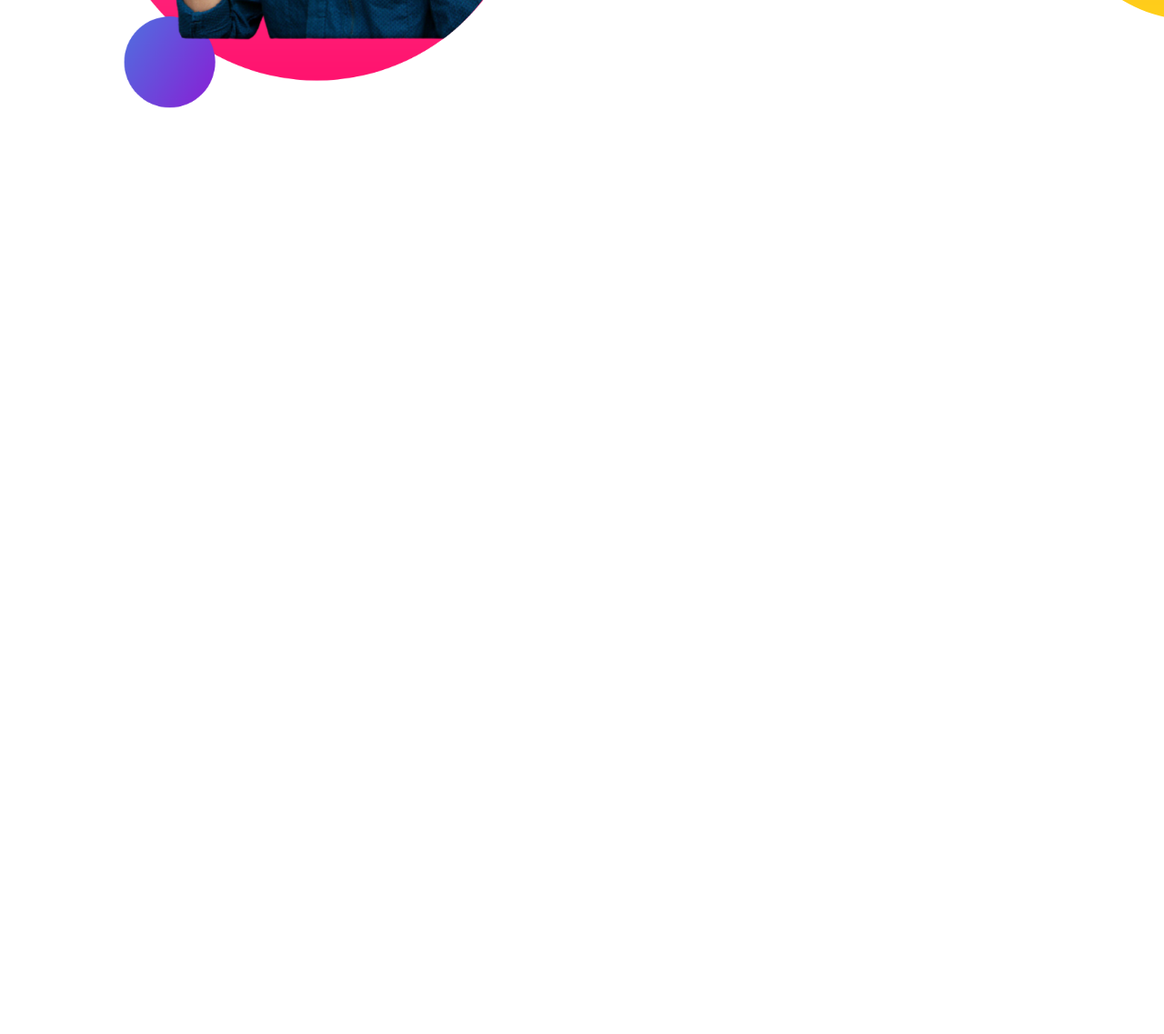
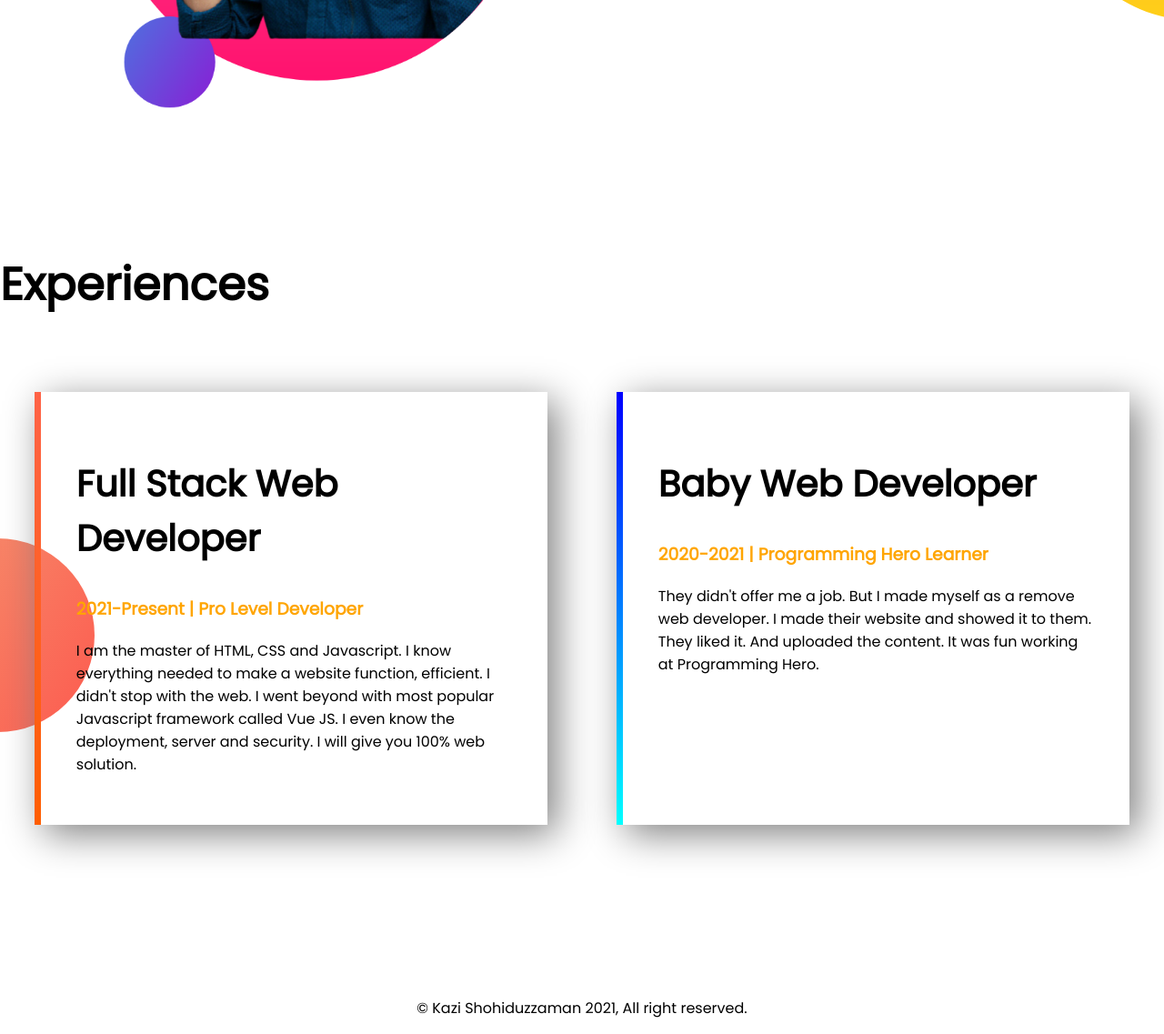
Before and after one commit to KaziShohiduzzaman/developer-portfolio, a plain HTML site: page index.html in a window 1280 px wide. Shown: the part 1051-2188 px from the top of the page at 91% size. Before the commit the page ends 1327 px from the top, so only its background shows below. Drawn offline with Linux system fonts and the light colour scheme.

Commit message:
All done

```diff
--- a/index.html
+++ b/index.html
@@ -11,7 +11,7 @@
     <link rel="stylesheet" href="style.css">
 </head>
 <body>
-    <section class="top_banner">
+    <section class="top_banner flexible">
         <div class="half_width">
             <h1>Welcome To </h1>
             <h1><span class="orange_color">Kazi Shuvo</span> World !</h1>
@@ -25,7 +25,7 @@
             <img src="img/my-bg.png" alt="">
         </div>
     </section>
-    <section class="dream_big">
+    <section class="dream_big flexible">
         <div class="half_width">
             <img src="img/shuvo 3.png" alt="">
 
@@ -38,6 +38,25 @@
         </div>
 
     </section>
+    <section class="flexible-area">
+        <h1>Experiences</h1>
+        <div class="flexible">
+            <div id="fullstack-web-developer" class="shadow">
+                <h2>Full Stack Web Developer</h2>
+                <h3 class="orange_color">2021-Present | Pro Level Developer</h3>
+                <p>I am the master of HTML, CSS and Javascript. I know everything needed to make a website function, efficient. I didn't stop with the web. I went beyond with most popular Javascript framework called Vue JS. I even know the deployment, server and security. I will give you 100% web solution.</p>
+            </div>
+            <div id="baby-web-developer" class="shadow">
+                <h2>Baby Web Developer</h2>
+                <h3 class="orange_color">2020-2021 | Programming Hero Learner</h3>
+                <p>They didn't offer me a job. But I made myself as a remove web developer. I made their website and showed it to them. They liked it. And uploaded the content. It was fun working at Programming Hero.</p>
+            </div>
+        </div>
+        <footer>
+            <p>© Kazi Shohiduzzaman 2021, All right reserved.</p>
+        </footer>
+
+    </section>
 
 </body>
 </html>
--- a/style.css
+++ b/style.css
@@ -5,10 +5,13 @@ body{
 h1{
     font-size: 50px;
 }
+h2{
+    font-size: 40px;
+}
 .orange_color{
     color: orange;
 }
-section{
+.flexible{
     display: flex;
     margin-bottom: 150px;
 }
@@ -36,3 +39,28 @@ section{
     background-image: url(img/top-banner.png);
     background-repeat: no-repeat;
 }
+
+.shadow{
+    box-shadow: 10px 10px 40px gray;
+    margin: 3%;
+    padding: 3%;
+    width: 40%;
+}
+.flexible-area{
+    background-image: url(img/exp-bg.png);
+    background-repeat: no-repeat;
+    background-position: left;
+}
+#baby-web-developer{
+    border-left: 7px solid;
+    border-image:linear-gradient(blue,cyan);
+    border-image-slice: 1;
+}
+#fullstack-web-developer{
+    border-left: 7px solid;
+    border-image:linear-gradient(tomato,rgb(255, 94, 0));
+    border-image-slice: 1;
+}
+footer p{
+    text-align: center;
+}
```
